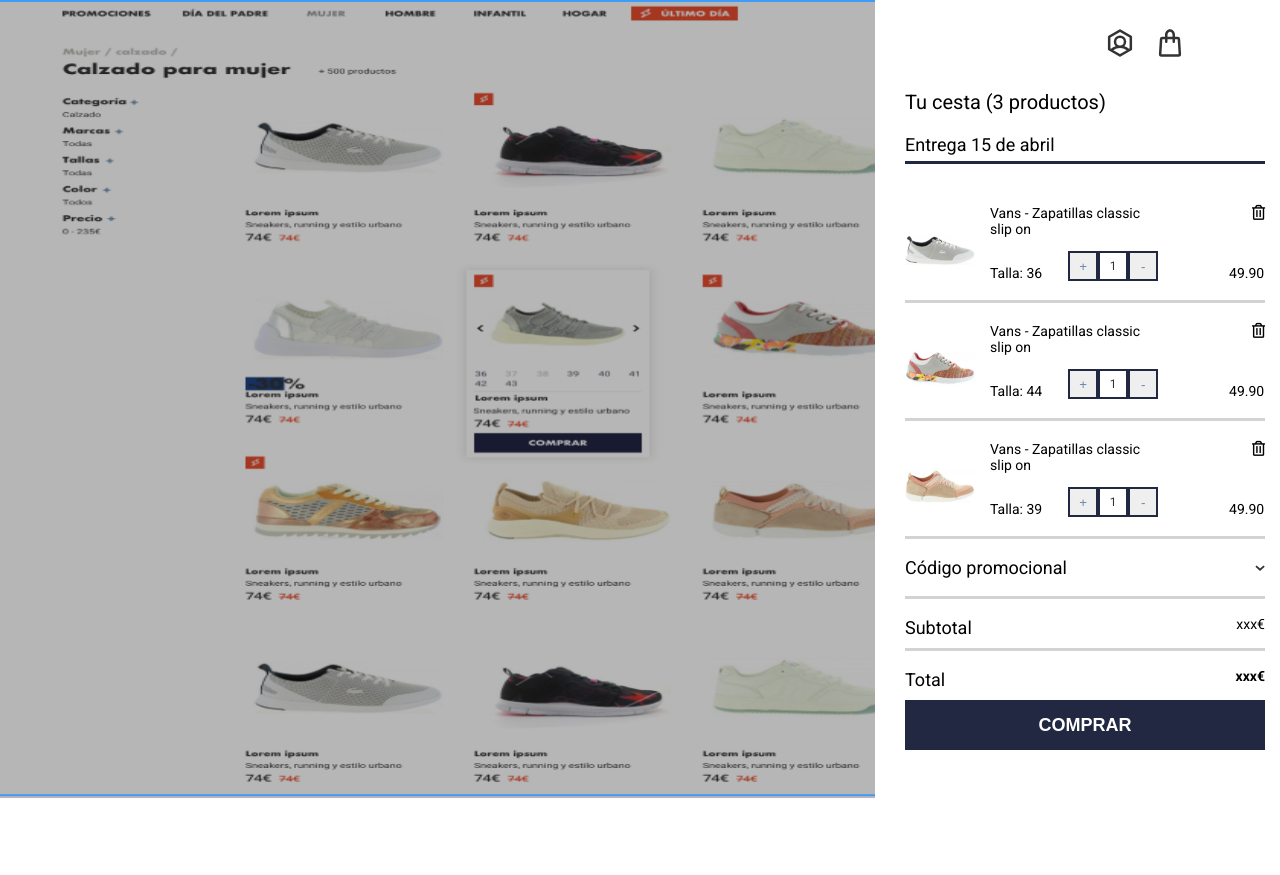
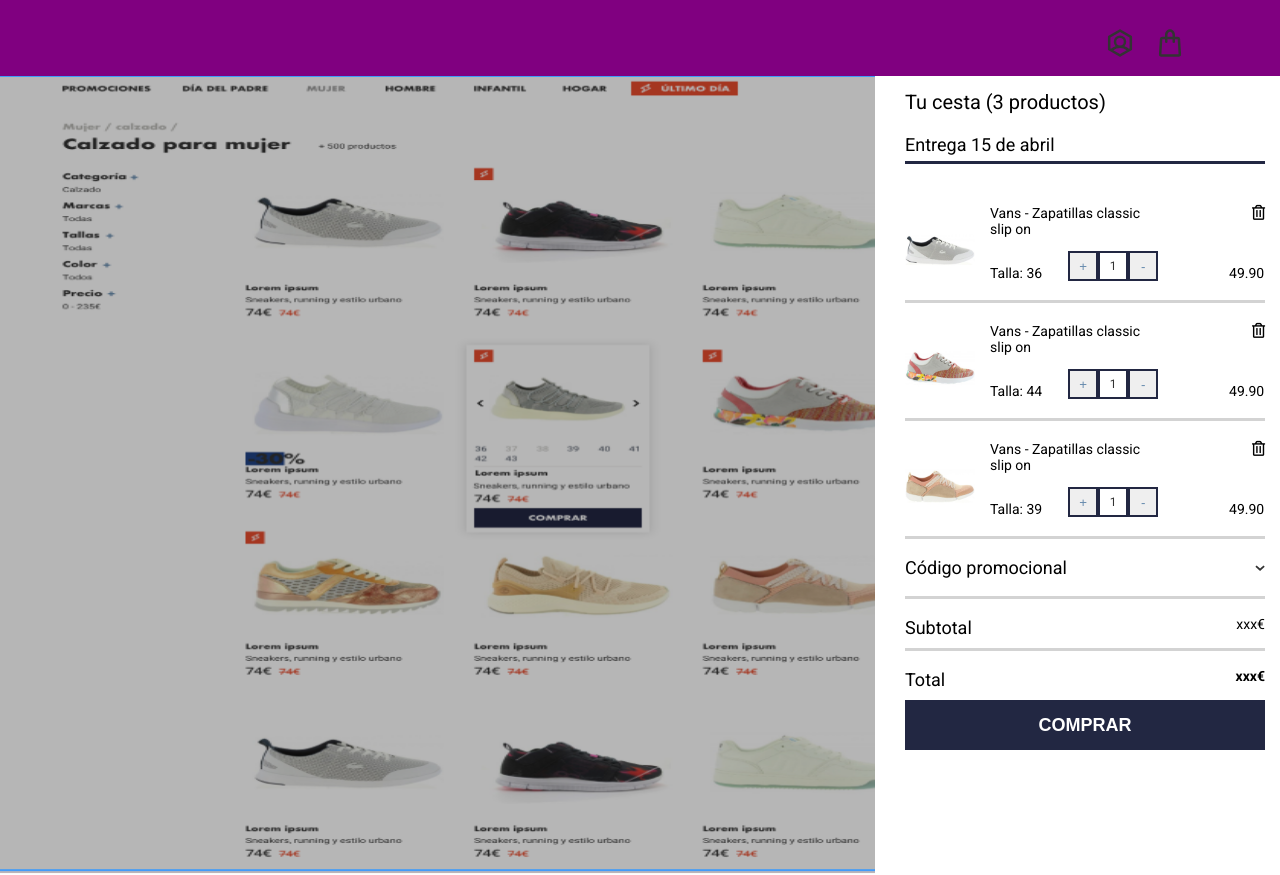
Before and after one commit to natalia-pn/Ecommerce-shopping-cart, a React (Create React App) app: page / in a window 1280 px wide. Before the commit the page ends 800 px from the top, so only its background shows below. Built offline with nearby package versions, Linux system fonts and the light colour scheme.

Commit message:
Add margin-top to products display image

```diff
--- a/src/styles/_header.scss
+++ b/src/styles/_header.scss
@@ -3,6 +3,7 @@
     height: 76px;
     position: fixed;
     text-align: right;
+    background-color: purple;
 }
 .User-account {
     width: 30px;
--- a/src/styles/_main.scss
+++ b/src/styles/_main.scss
@@ -5,6 +5,7 @@
 .Products-display {
     width: 875px;
     height: 100vh;
+    margin-top: 75px;
 }
 
 .Open-bag__action-container {
```
